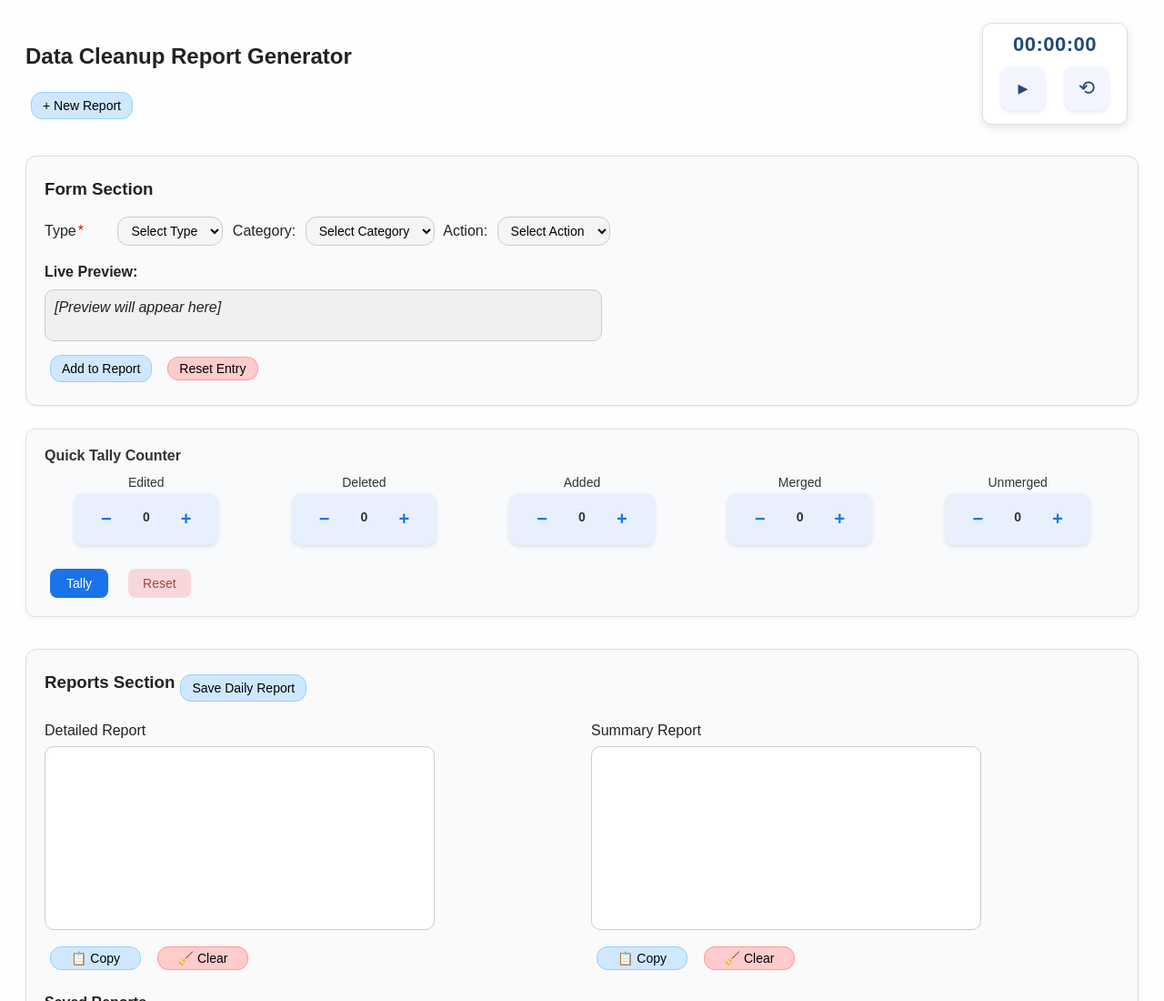
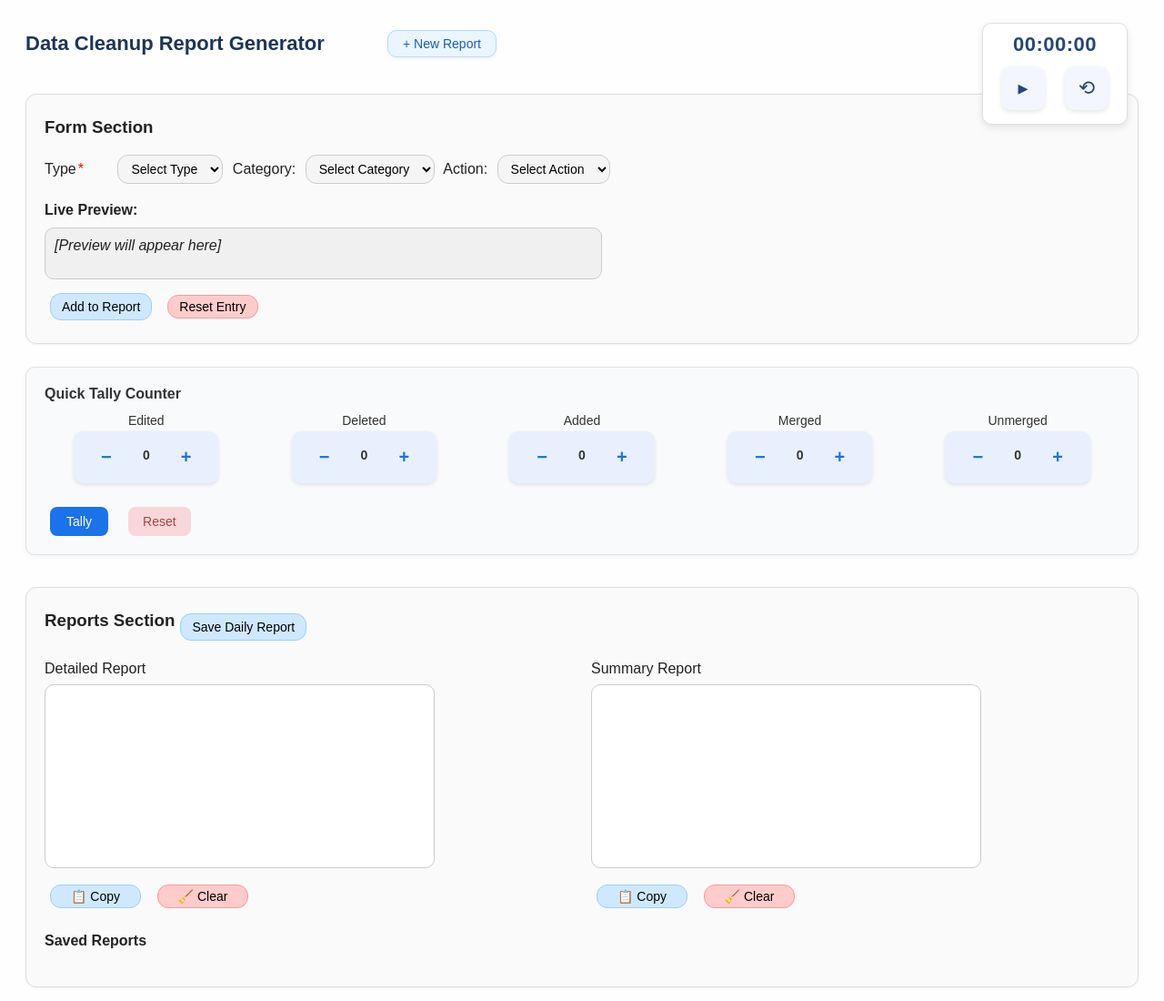
Before and after one commit to skyTalia/Report-Generator, a plain HTML site: page index.html in a window 1280 px wide. Shown: the top 1100 px of the page at 91% size. Drawn offline with Linux system fonts and the light colour scheme; no server answers.

Commit message:
Update style.css

```diff
--- a/style.css
+++ b/style.css
@@ -725,3 +725,50 @@ textarea {
 .timer-buttons button:active {
   transform: translateY(1px);
 }
+
+/* ---------- Page Header with New Report Button ---------- */
+.page-header {
+  display: flex;
+  align-items: center;
+  justify-content: space-between;
+  margin-bottom: 10px;
+}
+
+/* ---------- Page Header Layout ---------- */
+.page-header {
+  display: flex;
+  align-items: center;
+  justify-content: space-between;
+  margin-bottom: 15px;
+  padding-right: 700px; /* create breathing space for timer on right */
+  position: relative;
+  z-index: 5; /* keep above background elements */
+}
+
+.page-header h2 {
+  margin: 0;
+  font-size: 22px;
+  color: #1e3556;
+  font-weight: 700;
+}
+
+/* ---------- + New Report Button ---------- */
+.new-report-btn {
+  background: #eaf5ff;
+  border: 1px solid #b6dafc;
+  color: #1e5fb3;
+  border-radius: 10px;
+  padding: 6px 16px;
+  font-size: 14px;
+  cursor: pointer;
+  transition: all 0.2s ease;
+  font-family: 'Lexend', sans-serif;
+  height: fit-content;
+  box-shadow: 0 2px 4px rgba(0,0,0,0.05);
+}
+
+.new-report-btn:hover {
+  background: #d4eaff;
+  border-color: #7bb4f7;
+  transform: translateY(-1px);
+}
```
